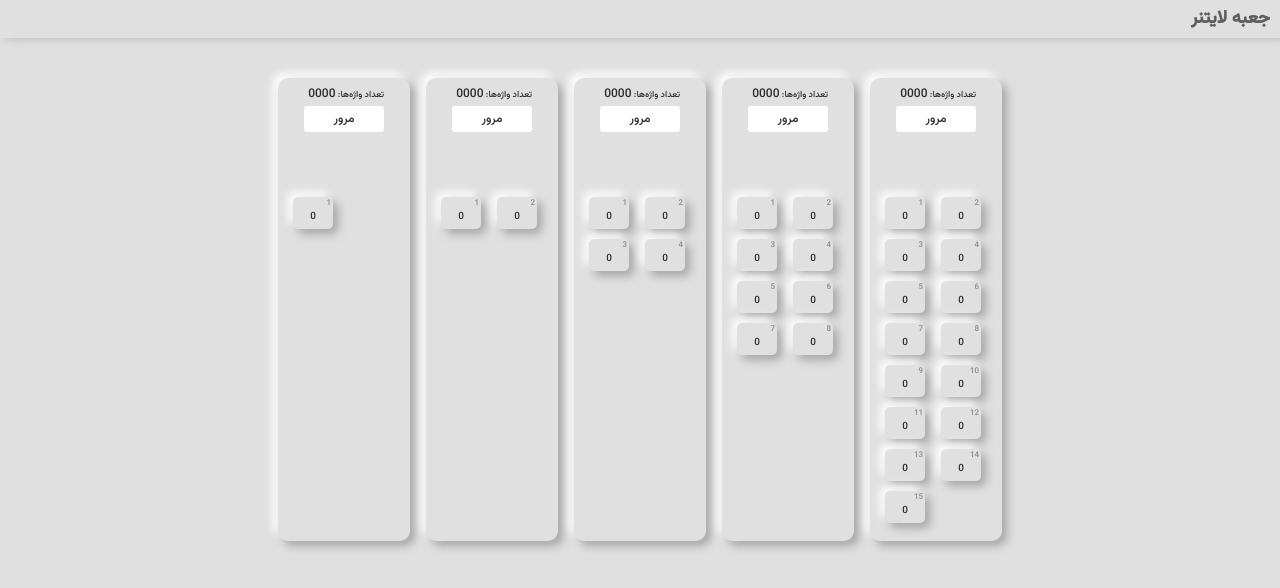
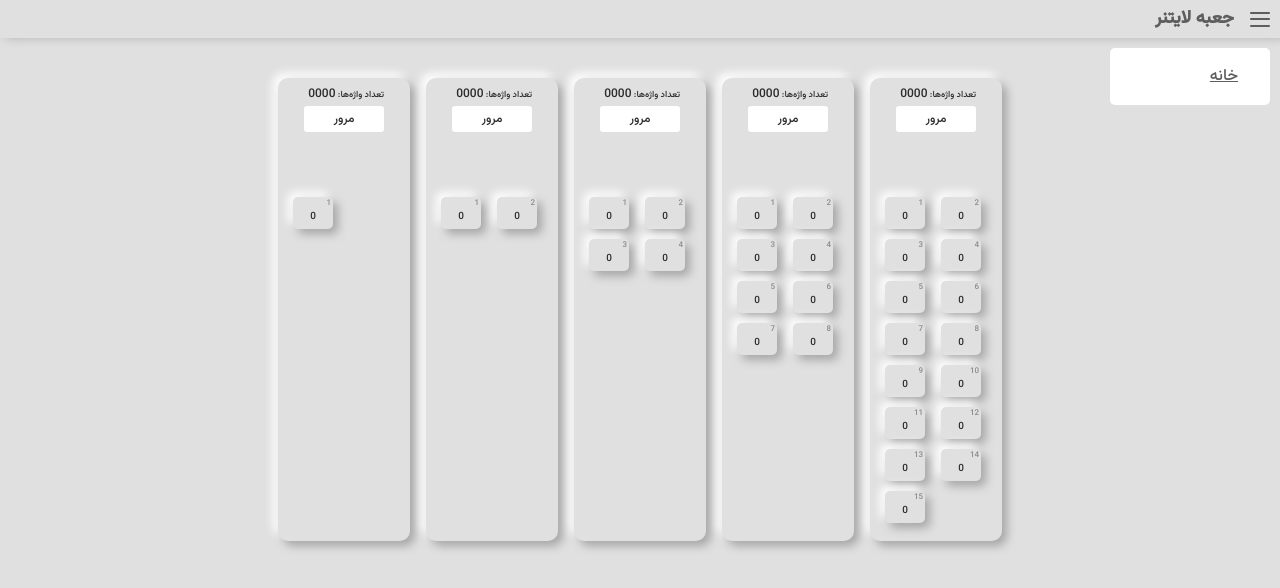
Before and after one commit to siamak-irani/leitner-system-with-react, a React (Create React App) app: page / in a window 1280 px wide. Shown: the top 588 px of the page. Built offline with nearby package versions, Linux system fonts and the light colour scheme.

Commit message:
feat: Adding MainNavigation jsx and styles

```diff
--- a/src/components/main-header/MainHeader.module.css
+++ b/src/components/main-header/MainHeader.module.css
@@ -1,11 +1,14 @@
 .MainHeader {
+    position: relative;
   color: var(--light-black-1);
   padding:5px 10px;
-  /* background-color:var(--body-bg); */
   box-shadow: 5px 0 10px rgba(0,0,0,.2);
+  display: flex;
+  align-items: center;
+  direction: rtl;
 }
 
 .logo {
   font-size:18px;
-
+  margin: 0 1rem;
 }
--- a/src/components/main-header/MainHeader.tsx
+++ b/src/components/main-header/MainHeader.tsx
@@ -2,10 +2,12 @@
 
 import classes from "./MainHeader.module.css";
 import MainNavigation from "./MainNavigation";
+import ShowNavBtn from "./ShowNavBtn";
 
 const MainHeader = () => {
   return (
     <div className={`${classes["MainHeader"]}`}>
+      <ShowNavBtn />
       <h1 className={`${classes["logo"]}`}>جعبه لایتنر</h1>
       <MainNavigation />
     </div>
--- a/src/components/main-header/MainNavigation.module.css
+++ b/src/components/main-header/MainNavigation.module.css
@@ -0,0 +1,13 @@
+.MainNavigation {
+  position: absolute;
+  right: 10px;
+  top:3rem;
+  background-color: white;
+  width: 10rem;
+  border-radius: 5px;
+  padding:1rem 2rem;
+}
+
+.MainNavigation a{
+    text-decoration: underline;
+}
--- a/src/components/main-header/MainNavigation.tsx
+++ b/src/components/main-header/MainNavigation.tsx
@@ -1,12 +1,15 @@
 import React from "react";
 
 import classes from "./MainNavigation.module.css";
+import { NavLink } from "react-router-dom";
 
 const MainNavigation = () => {
   return (
-    <nav className={`${classes["MainNavigation"]}`}>
-
-    </nav>
+    <div className={`${classes["MainNavigation"]}`}>
+      <nav>
+        <NavLink to="/">خانه</NavLink>
+      </nav>
+    </div>
   );
 };
 
--- /dev/null
+++ b/src/components/main-header/ShowNavBtn.module.css
@@ -0,0 +1,59 @@
+.burger {
+    position: relative;
+    width: 20px;
+    height: 15px;
+    background: transparent;
+    cursor: pointer;
+    display: block;
+  }
+
+  .burger input {
+    display: none;
+  }
+
+  .burger span {
+    display: block;
+    position: absolute;
+    height: 2px;
+    width: 100%;
+    background: var(--light-black-1);
+    border-radius: 4.5px;
+    opacity: 1;
+    left: 0;
+    transform: rotate(0deg);
+    transition: .25s ease-in-out;
+  }
+
+  .burger span:nth-of-type(1) {
+    top: 0px;
+    transform-origin: left center;
+  }
+
+  .burger span:nth-of-type(2) {
+    top: 50%;
+    transform: translateY(-50%);
+    transform-origin: left center;
+  }
+
+  .burger span:nth-of-type(3) {
+    top: 100%;
+    transform-origin: left center;
+    transform: translateY(-100%);
+  }
+
+  .burger input:checked ~ span:nth-of-type(1) {
+    transform: rotate(45deg);
+    top: 0px;
+    left: 2.5px;
+  }
+
+  .burger input:checked ~ span:nth-of-type(2) {
+    width: 0%;
+    opacity: 0;
+  }
+
+  .burger input:checked ~ span:nth-of-type(3) {
+    transform: rotate(-45deg);
+    top: 14px;
+    left: 2.5px;
+  }
--- /dev/null
+++ b/src/components/main-header/ShowNavBtn.tsx
@@ -0,0 +1,16 @@
+import React from "react";
+
+import classes from "./ShowNavBtn.module.css";
+
+const ShowNavBtn = () => {
+  return (
+    <label className={`${classes["burger"]}`} htmlFor="main-nav--burger">
+      <input type="checkbox" id="main-nav--burger" />
+      <span></span>
+      <span></span>
+      <span></span>
+    </label>
+  );
+};
+
+export default ShowNavBtn;
--- a/src/index.css
+++ b/src/index.css
@@ -28,10 +28,15 @@
 :root {
   --body-bg: #e0e0e0;
   --light-black-0: rgb(44, 44, 44);
-  --light-black-1:rgb(94, 94, 94);
+  --light-black-1: rgb(94, 94, 94);
 }
 
 button {
   all: unset;
   cursor: pointer;
 }
+
+a {
+  all: unset;
+  cursor: pointer;
+}
```
